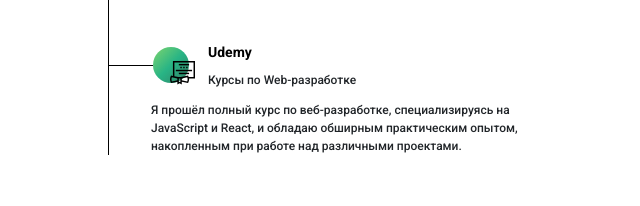
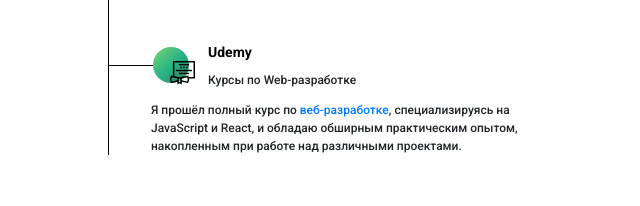
Before and after one commit to Isterya/Portfolio, a website: page src/index.html in a window 1280 px wide. Shown: the part 2034-2240 px from the top of the page, 27-667 px from the left. Drawn offline with nearby package versions, Linux system fonts and the light colour scheme; files that its build step writes are made by us from their sources; files whose address does not match are found by name.

Commit message:
added certificate

```diff
--- a/src/index.html
+++ b/src/index.html
@@ -272,8 +272,12 @@
                               <div class="experience__item-subtitle">Курсы по Web-разработке</div>
                            </div>
                            <div class="experience__item-body">
-                              Я прошёл полный курс по веб-разработке, специализируясь на JavaScript и React, и обладаю
-                              обширным практическим опытом, накопленным при работе над различными проектами.
+                              Я прошёл полный курс по
+                              <a
+                                 href="https://udemy-certificate.s3.amazonaws.com/image/UC-6a2a853e-2363-4ace-93e0-2a3b0b386d0c.jpg"
+                                 >веб-разработке</a
+                              >, специализируясь на JavaScript и React, и обладаю обширным практическим опытом,
+                              накопленным при работе над различными проектами.
                            </div>
                         </div>
                      </li>
```
Also changed, not shown: dist/index.html.
